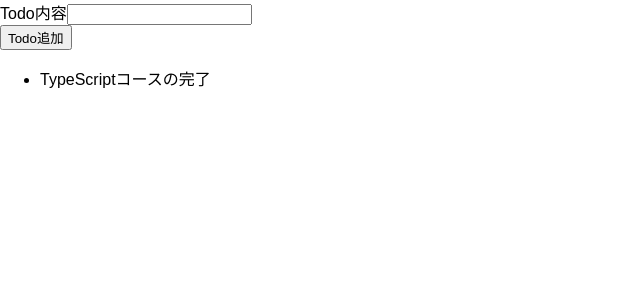
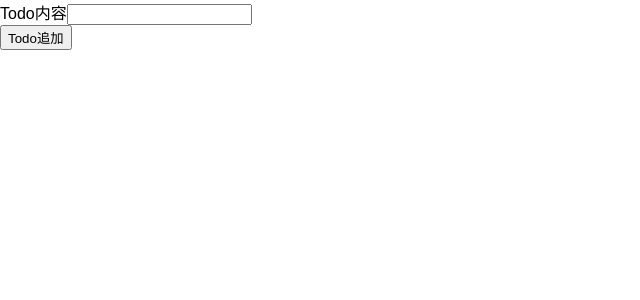
Before and after one commit to shunya-kitajima/typescript_section14, a React (Create React App) app: page / in a window 1280 px wide. Shown: the top 300 px of the page, without its empty margins (0-640 px from the left). Built offline with nearby package versions, Linux system fonts and the light colour scheme.

Commit message:
useStateを追加

```diff
--- a/src/App.tsx
+++ b/src/App.tsx
@@ -1,20 +1,17 @@
-import React from 'react';
+import React, { useState } from 'react';
 import TodoList from './components/TodoList';
 import NewTodo from './components/NewTodo';
-
-// function App() {
-//   return (
-//     <div className="App">
-
-//     </div>
-//   );
-// }
+import { Todo } from './components/todo.model';
 
 const App: React.FC = () => {
-  const todos = [{id: 't1', text: 'TypeScriptコースの完了'}];
+  const [todos, setTodos] = useState<Todo[]>([]);
+  const todoAddHandler = (text: string) => {
+    setTodos([{id: Math.random().toString(), text: text}]);
+    console.log(text);
+  };
   return (
     <div className="App">
-      <NewTodo />
+      <NewTodo onAddTodo={todoAddHandler} />
       <TodoList items={todos} />
     </div>
   );
```
